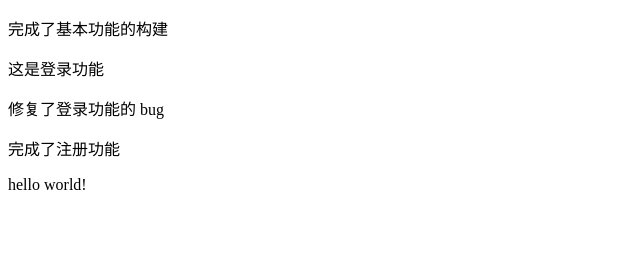
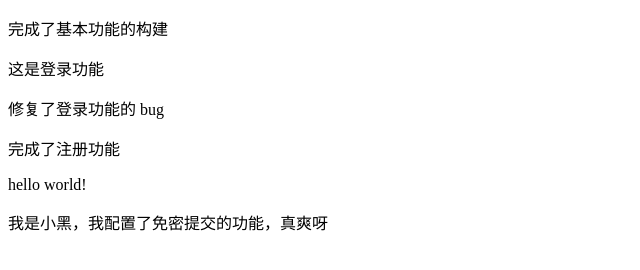
Before and after one commit to alex085606/myrepository, a plain HTML site: page index.html in a window 1280 px wide. Shown: the whole page, without its empty margins (0-640 px from the left). Drawn offline with Linux system fonts and the light colour scheme.

Commit message:
我是小黑，配置了免密提交的功能，真爽呀

```diff
--- a/index.html
+++ b/index.html
@@ -11,5 +11,6 @@
   <p>修复了登录功能的 bug</p>
   <p>完成了注册功能</p>
   <p>hello world!</p>
+  <p>我是小黑，我配置了免密提交的功能，真爽呀</p>
 </body>
 </html>
```
